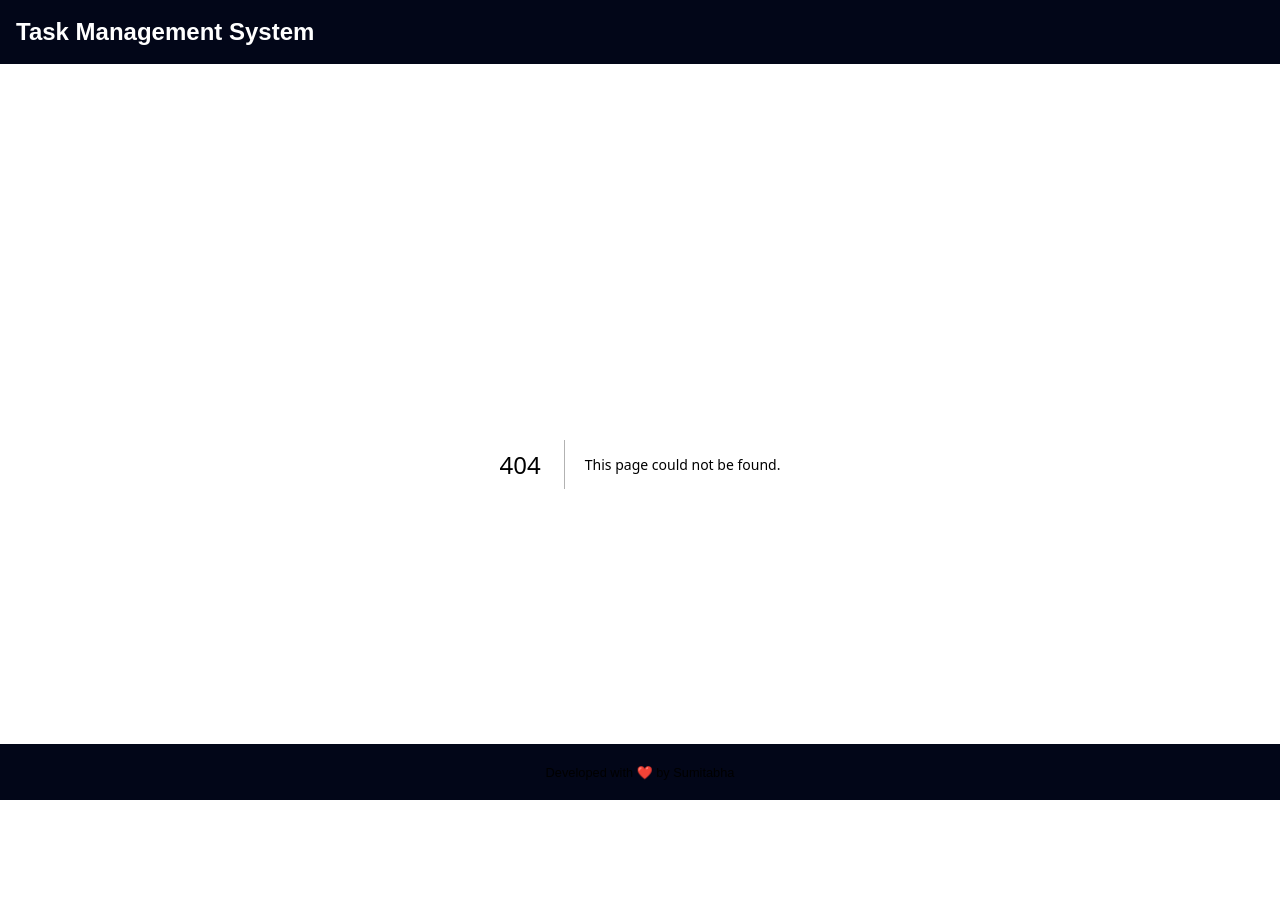
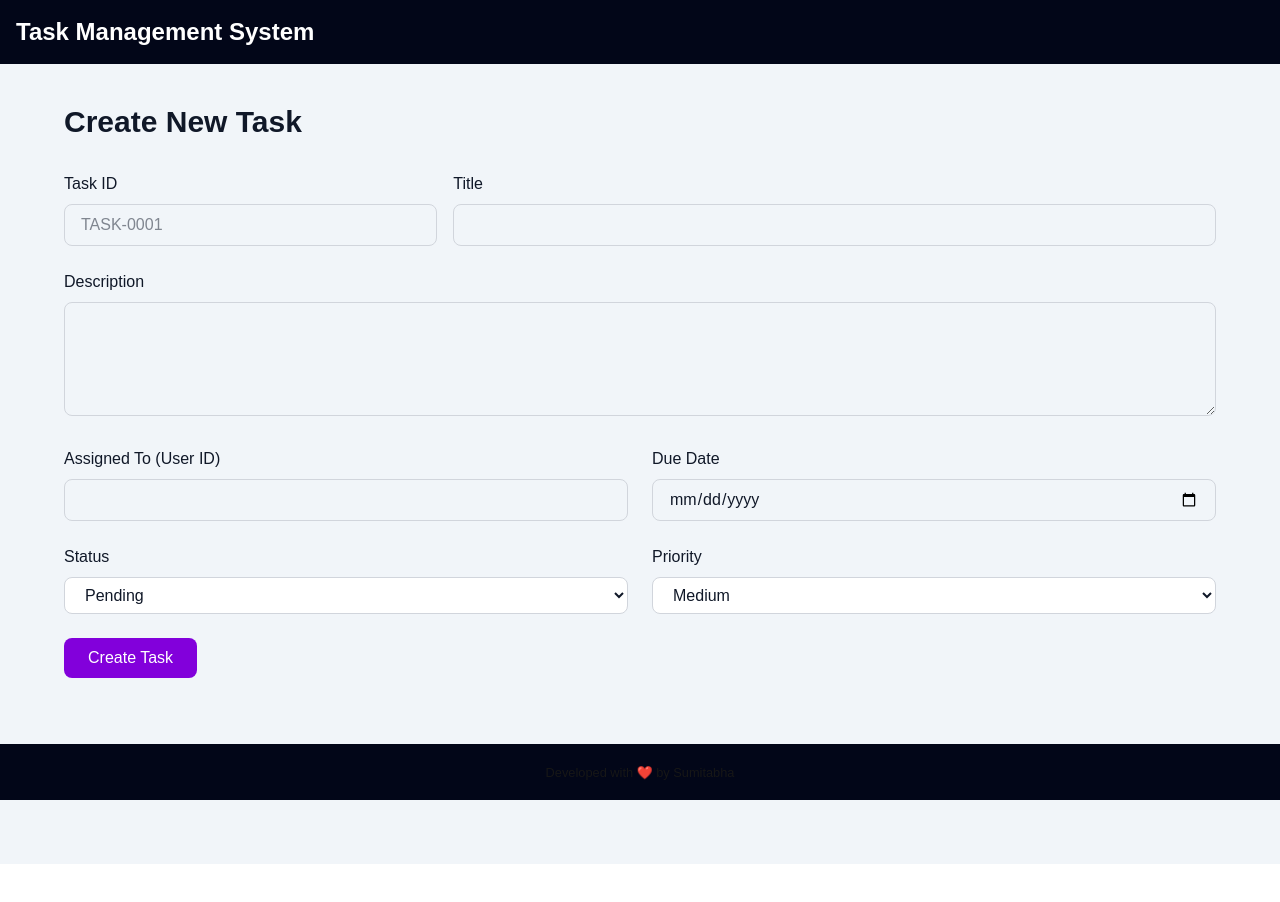
Before and after one commit to dSumitabha/tmsystem, a Next.js app: page /create-task in a window 1280 px wide. Before the commit this address had no page. Shown: the top 902 px of the page. Built offline with nearby package versions, Linux system fonts and the light colour scheme.

Commit message:
basic task form with task model

```diff
--- /dev/null
+++ b/src/app/components/TaskForm.jsx
@@ -0,0 +1,130 @@
+"use client";
+import { useState } from "react";
+
+export default function TaskForm() {
+    const [formData, setFormData] = useState({
+        taskId: "",
+        title: "",
+        description: "",
+        assignedTo: "",
+        status: "pending",
+        priority: "medium",
+        dueDate: ""
+    });
+
+    const handleChange = (e) => {
+        setFormData({ ...formData, [e.target.name]: e.target.value });
+    };
+
+    const handleSubmit = async (e) => {
+        e.preventDefault();
+        setFormData({
+            taskId: "",
+            title: "",
+            description: "",
+            assignedTo: "",
+            status: "pending",
+            priority: "medium",
+            dueDate: ""
+        });
+
+        console.log("Submitting New Tasks ", formData)
+    };
+
+    return (
+        <div className="min-h-screen w-full px-6 py-10 bg-slate-100 dark:bg-gray-900 text-gray-900 dark:text-gray-100">
+            <div className="max-w-6xl mx-auto">
+                <h1 className="text-3xl font-semibold mb-8">Create New Task</h1>
+                <form onSubmit={handleSubmit} className="space-y-6">
+                    <div className="grid lg:grid-cols-12 gap-4">
+                        <div className="lg:col-span-4">
+                            <label className="block mb-2 font-medium">Task ID</label>
+                            <input
+                                type="text"
+                                name="taskId"
+                                value={formData.taskId}
+                                onChange={handleChange}
+                                className="w-full border border-gray-300 dark:border-gray-700 rounded-lg px-4 py-2 bg-transparent focus:ring-2 focus:ring-purple-700 outline-none"
+                                placeholder="TASK-0001"
+                                required
+                            />
+                        </div>
+                        <div className="lg:col-span-8">
+                            <label className="block mb-2 font-medium">Title</label>
+                            <input
+                                type="text"
+                                name="title"
+                                value={formData.title}
+                                onChange={handleChange}
+                                className="w-full border border-gray-300 dark:border-gray-700 rounded-lg px-4 py-2 bg-transparent focus:ring-2 focus:ring-purple-700 outline-none"
+                                required
+                            />
+                        </div>
+                    </div>
+
+                    <div>
+                        <label className="block mb-2 font-medium">Description</label>
+                        <textarea
+                            name="description"
+                            value={formData.description}
+                            onChange={handleChange}
+                            rows="4"
+                            className="w-full border border-gray-300 dark:border-gray-700 rounded-lg px-4 py-2 bg-transparent focus:ring-2 focus:ring-purple-700 outline-none"
+                        />
+                    </div>
+                    <div className="grid md:grid-cols-2 gap-6">
+                        <div>
+                            <label className="block mb-2 font-medium">Assigned To (User ID)</label>
+                            <input
+                                type="text"
+                                name="assignedTo"
+                                value={formData.assignedTo}
+                                onChange={handleChange}
+                                className="w-full border border-gray-300 dark:border-gray-700 rounded-lg px-4 py-2 bg-transparent focus:ring-2 focus:ring-purple-700 outline-none"
+                            />
+                        </div>
+                        <div>
+                            <label className="block mb-2 font-medium">Due Date</label>
+                            <input
+                                type="date"
+                                name="dueDate"
+                                value={formData.dueDate}
+                                onChange={handleChange}
+                                className="w-full border border-gray-300 dark:border-gray-700 rounded-lg px-4 py-2 bg-transparent focus:ring-2 focus:ring-purple-700 outline-none"
+                            />
+                        </div>
+                    </div>
+                    <div className="grid md:grid-cols-2 gap-6">
+                        <div>
+                            <label className="block mb-2 font-medium">Status</label>
+                            <select
+                                name="status"
+                                value={formData.status}
+                                onChange={handleChange}
+                                className="w-full border border-gray-300 dark:border-gray-700 rounded-lg px-4 py-2 bg-white dark:bg-gray-800 text-gray-900 dark:text-gray-100 focus:ring-2 focus:ring-purple-700 outline-none"
+                            >
+                                <option value="pending">Pending</option>
+                                <option value="in_progress">In Progress</option>
+                                <option value="completed">Completed</option>
+                            </select>
+                        </div>
+                        <div>
+                            <label className="block mb-2 font-medium">Priority</label>
+                            <select
+                                name="priority"
+                                value={formData.priority}
+                                onChange={handleChange}
+                                className="w-full border border-gray-300 dark:border-gray-700 rounded-lg px-4 py-2 bg-white dark:bg-gray-800 text-gray-900 dark:text-gray-100 focus:ring-2 focus:ring-purple-700 outline-none"
+                            >
+                                <option value="low">Low</option>
+                                <option value="medium">Medium</option>
+                                <option value="high">High</option>
+                            </select>
+                        </div>
+                    </div>
+                    <button type="submit" className="px-6 py-2 rounded-lg text-white font-medium bg-purple-700 hover:opacity-90 transition"> Create Task </button>
+                </form>
+            </div>
+        </div>
+    );
+}
--- /dev/null
+++ b/src/app/create-task/page.js
@@ -0,0 +1,7 @@
+import TaskForm from "../components/TaskForm";
+
+export default function (){
+    return(
+        <TaskForm />
+    )
+}
--- /dev/null
+++ b/src/models/Task.js
@@ -0,0 +1,31 @@
+import mongoose from "mongoose";
+
+const taskSchema = new mongoose.Schema(
+  {
+    // added a column which will store a human communicatble id
+    taskId: { type: String, required: true, unique: true, trim: true, },
+    title: { type: String, required: true, trim: true },
+    description: { type: String },
+    createdBy: { type: mongoose.Schema.Types.ObjectId, ref: "User", required: true },
+    assignedTo: { type: mongoose.Schema.Types.ObjectId, ref: "User" },
+
+    // using string base status for better recognition at api response
+    status: {
+        type: String,
+        enum: ["pending", "in_progress", "completed"],
+        default: "pending",
+    },
+
+    // using string base priority for better recognition at api response
+    priority: {
+        type: String,
+        enum: ["low", "medium", "high"],
+        default: "medium",
+    },
+
+    dueDate: { type: Date },
+  },
+  { timestamps: true }
+);
+
+export default mongoose.models.Task || mongoose.model("Task", taskSchema);
```
Also changed, not shown: 1 other file (tests, documents, lock files or other folders).
